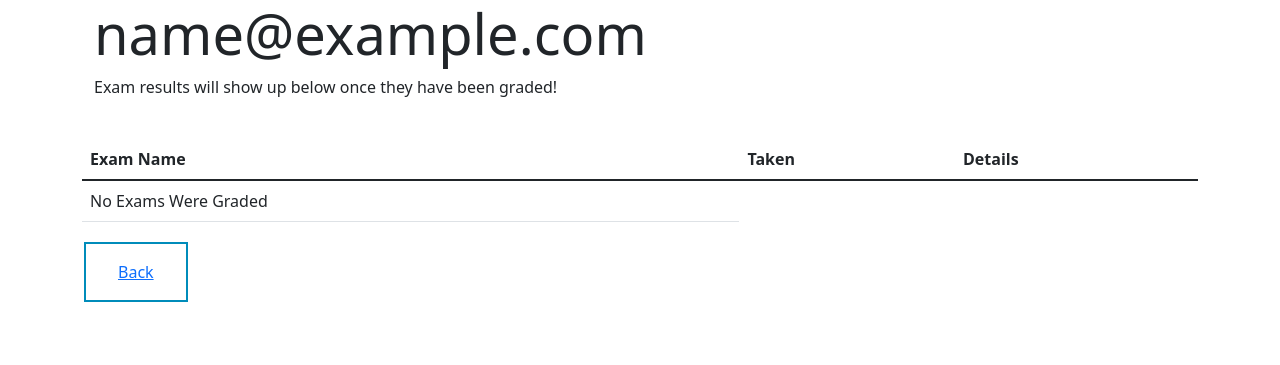
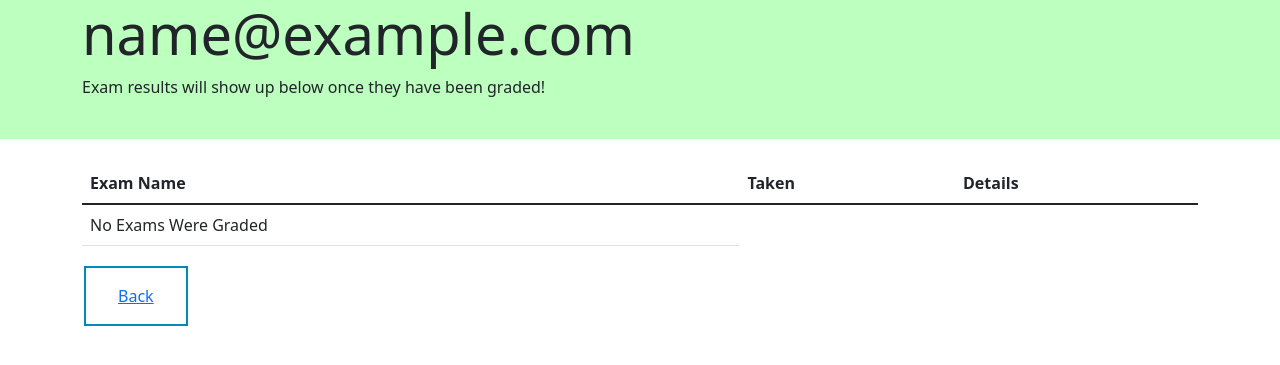
Before and after one commit to Mehakpreet21/OnlineGrading-1, a Django app: page /exam/grade/student-list in a window 1280 px wide. Shown: the top 365 px of the page. Run offline with Django 4.2, Linux system fonts and the light colour scheme; the visitor is signed in with stand-in values (Sample User, id 1); data that the repository does not hold is empty.

Commit message:
added background colors to student headers

```diff
--- a/exam/templates/exam/grade/studentResults.html
+++ b/exam/templates/exam/grade/studentResults.html
@@ -29,15 +29,19 @@
 </style>
 {% endblock %}
 
-{% block content %}
+{% block header %}
 
-<div class="jumbotron">
+<div class="jumbotron" style="background-color: #BDFFBF;">
   <div class="container">
     <h1 class="display-4">{{ request.user.email }}</h1>
-    <p>Exam results will show up below once they have been graded!</p>
+    <p>Exam results will show up below once they have been graded!</p><br>
   </div>
 </div>
 <br>
+
+{% endblock %}
+
+{% block content %}
 
 <table class="table">
     <thead>
```
Also changed, not shown: exam/templates/exam/exam/pending.html (+5 -2 lines).
